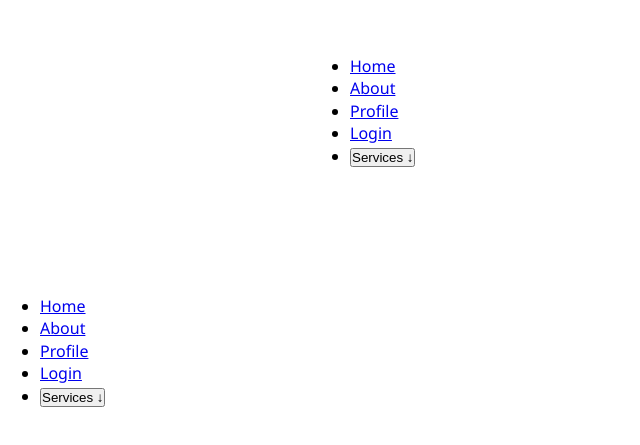
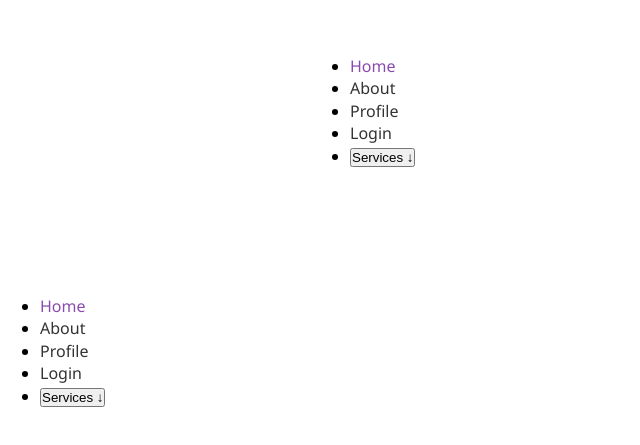
Before and after one commit to RitaDee/todo-app-react, a React (Create React App) app: page / in a window 1280 px wide. Shown: the part 113-558 px from the top of the page, without its empty margins (0-640 px from the left). Built offline with nearby package versions, Linux system fonts and the light colour scheme.

Commit message:
Add style to Navbar

```diff
--- a/src/App.css
+++ b/src/App.css
@@ -72,3 +72,13 @@ body {
   font-size: 20px;
   margin-top: 2px;
 }
+
+a {
+  color: #333;
+  text-decoration: none;
+}
+
+/* Active route */
+.active {
+  color: #8a4baf;
+}
```
